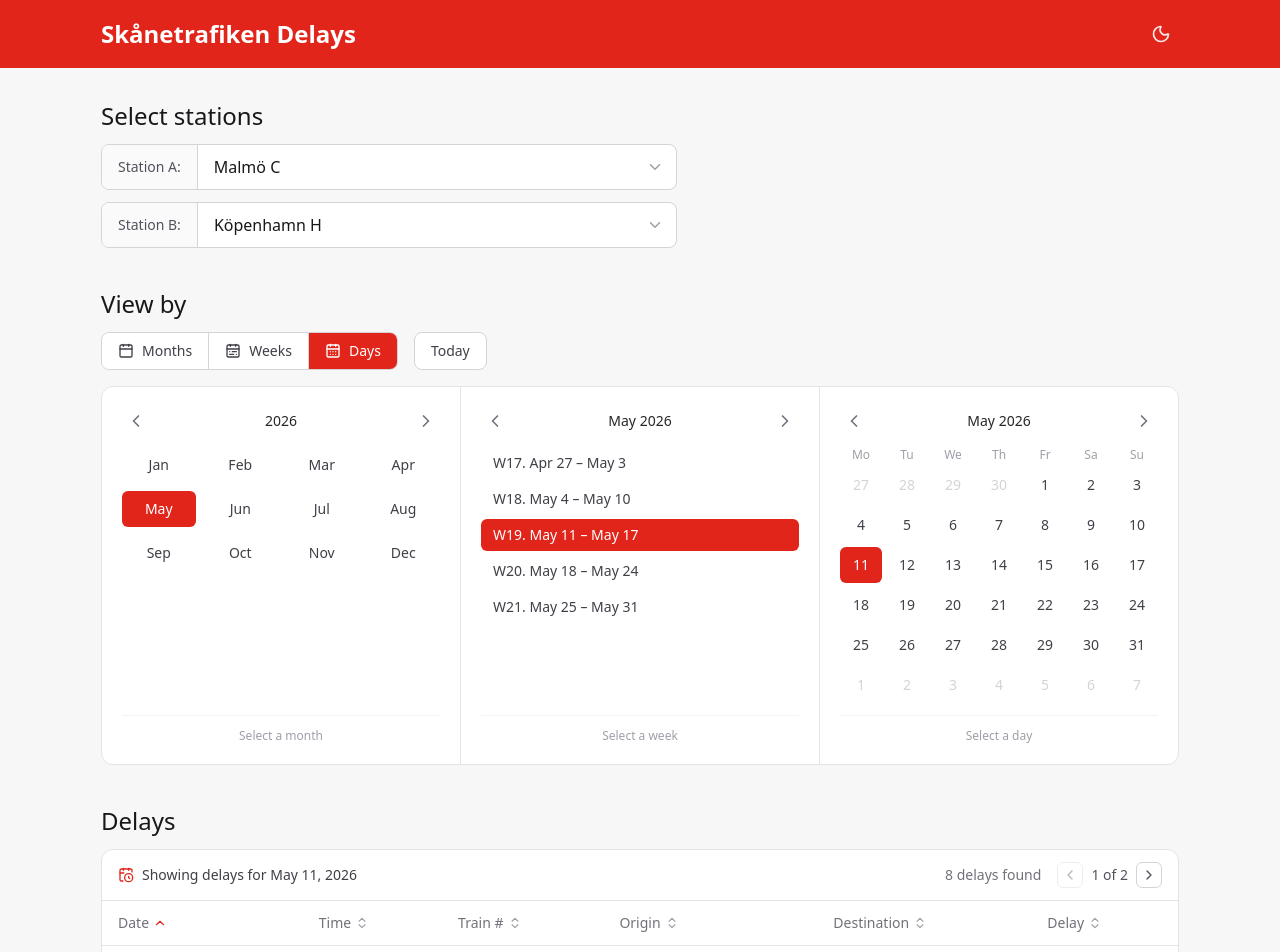
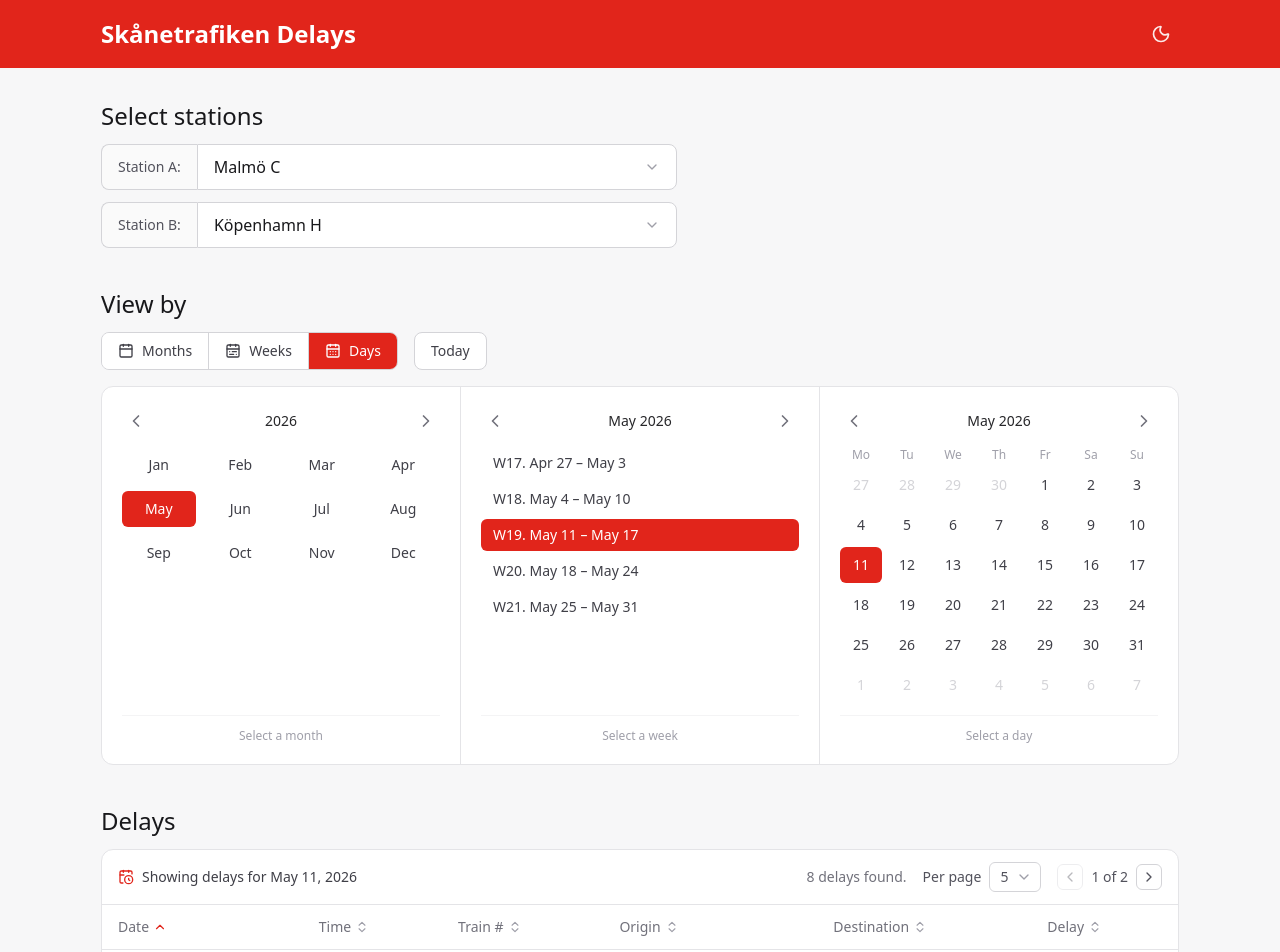
Before and after one commit to nermin99/skanetrafiken-delays, a React (Vite) app: page / in a window 1280 px wide. Shown: the top 952 px of the page. Built offline with nearby package versions, Linux system fonts and the light colour scheme.

Commit message:
Add a per-page dropdown select

```diff
--- a/src/App.tsx
+++ b/src/App.tsx
@@ -1,6 +1,7 @@
 import { useState } from 'react'
 import type { DelayQuery, Granularity, SortColumn, SortDir, Station } from './types'
 import { todaySelections } from './lib/dates'
+import { DEFAULT_PAGE_SIZE } from './lib/pagination'
 import { sortDelays } from './lib/sortDelays'
 import { useDelays } from './hooks/useDelays'
 import { Header } from './components/Header'
@@ -22,14 +23,15 @@
   const [sortColumn, setSortColumn] = useState<SortColumn>('date')
   const [sortDir, setSortDir] = useState<SortDir>('asc')
   const [page, setPage] = useState(1)
+  const [pageSize, setPageSize] = useState<number>(DEFAULT_PAGE_SIZE)
   const [navKey, setNavKey] = useState(0)
 
   const query: DelayQuery = { stationA, stationB, granularity, month: selMonth, week: selWeek, day: selDay }
   const { rows, loading } = useDelays(query)
   const sortedRows = sortDelays(rows, sortColumn, sortDir)
 
-  // Pagination always starts at the first page when the query or the sort changes.
-  const resetKey = `${JSON.stringify(query)}|${sortColumn}|${sortDir}`
+  // Pagination always starts at the first page when the query, sort, or page size changes.
+  const resetKey = `${JSON.stringify(query)}|${sortColumn}|${sortDir}|${pageSize}`
   const [seenResetKey, setSeenResetKey] = useState(resetKey)
   let currentPage = page
   if (seenResetKey !== resetKey) {
@@ -86,7 +88,9 @@
             rows={sortedRows}
             loading={loading}
             page={currentPage}
+            pageSize={pageSize}
             onPageChange={setPage}
+            onPageSizeChange={setPageSize}
             sortColumn={sortColumn}
             sortDir={sortDir}
             onSort={handleSort}
--- a/src/components/DelaysSection.tsx
+++ b/src/components/DelaysSection.tsx
@@ -3,16 +3,17 @@
 import { describePeriod } from '../lib/dates'
 import { DelaysTable } from './DelaysTable'
 import { Pagination } from './Pagination'
+import { PerPageSelect } from './PerPageSelect'
 import { TableSkeleton } from './TableSkeleton'
-
-export const PAGE_SIZE = 5
 
 export function DelaysSection({
   query,
   rows,
   loading,
   page,
+  pageSize,
   onPageChange,
+  onPageSizeChange,
   sortColumn,
   sortDir,
   onSort,
@@ -21,14 +22,16 @@
   rows: readonly DelayRecord[]
   loading: boolean
   page: number
+  pageSize: number
   onPageChange: (page: number) => void
+  onPageSizeChange: (pageSize: number) => void
   sortColumn: SortColumn
   sortDir: SortDir
   onSort: (column: SortColumn) => void
 }) {
-  const pages = Math.max(1, Math.ceil(rows.length / PAGE_SIZE))
+  const pages = Math.max(1, Math.ceil(rows.length / pageSize))
   const safePage = Math.min(page, pages)
-  const pageRows = rows.slice((safePage - 1) * PAGE_SIZE, safePage * PAGE_SIZE)
+  const pageRows = rows.slice((safePage - 1) * pageSize, safePage * pageSize)
   const hasRows = !loading && rows.length > 0
 
   return (
@@ -41,8 +44,9 @@
         {hasRows && (
           <div className="flex items-center gap-4 text-sm text-zinc-500 dark:text-zinc-400">
             <span>
-              {rows.length} {rows.length === 1 ? 'delay' : 'delays'} found
+              {rows.length} {rows.length === 1 ? 'delay' : 'delays'} found.
             </span>
+            <PerPageSelect value={pageSize} onChange={onPageSizeChange} />
             <Pagination page={safePage} pages={pages} onChange={onPageChange} />
           </div>
         )}
@@ -59,7 +63,8 @@
           <div className="overflow-x-auto">
             <DelaysTable rows={pageRows} sortColumn={sortColumn} sortDir={sortDir} onSort={onSort} />
           </div>
-          <div className="flex justify-end border-t border-zinc-200 px-4 py-3 dark:border-zinc-700">
+          <div className="flex flex-wrap items-center justify-end gap-4 border-t border-zinc-200 px-4 py-3 dark:border-zinc-700">
+            <PerPageSelect value={pageSize} onChange={onPageSizeChange} />
             <Pagination page={safePage} pages={pages} onChange={onPageChange} />
           </div>
         </>
--- /dev/null
+++ b/src/components/PerPageSelect.tsx
@@ -0,0 +1,19 @@
+import { PAGE_SIZE_OPTIONS } from '../lib/pagination'
+import { Select } from './Select'
+
+const OPTIONS = PAGE_SIZE_OPTIONS.map((size) => ({ value: String(size), label: String(size) }))
+
+export function PerPageSelect({ value, onChange }: { value: number; onChange: (value: number) => void }) {
+  return (
+    <label className="flex items-center gap-2 text-sm text-zinc-600 dark:text-zinc-300">
+      <span>Per page</span>
+      <Select
+        aria-label="Entries per page"
+        value={String(value)}
+        onChange={(v) => onChange(Number(v))}
+        options={OPTIONS}
+        buttonClassName="rounded-md border border-zinc-300 bg-white py-1 pl-2.5 pr-2 tabular-nums transition-colors hover:bg-zinc-100 dark:border-zinc-600 dark:bg-zinc-900 dark:text-zinc-100 dark:hover:bg-zinc-800"
+      />
+    </label>
+  )
+}
--- /dev/null
+++ b/src/components/Select.tsx
@@ -0,0 +1,193 @@
+import { type KeyboardEvent, useEffect, useId, useRef, useState } from 'react'
+import { Check, ChevronDown } from 'lucide-react'
+
+export type SelectOption<T extends string> = {
+  value: T
+  label: string
+  disabled?: boolean
+}
+
+/**
+ * Custom listbox-style dropdown. Unlike a native `<select>`, the popup is plain
+ * markup, so it follows the app's dark-mode styling. Supports mouse and keyboard
+ * (Enter/Space/Arrows/Home/End/Escape) and closes on outside click or blur.
+ */
+export function Select<T extends string>({
+  value,
+  onChange,
+  options,
+  className = '',
+  buttonClassName = '',
+  'aria-label': ariaLabel,
+}: {
+  value: T
+  onChange: (value: T) => void
+  options: readonly SelectOption<T>[]
+  className?: string
+  buttonClassName?: string
+  'aria-label'?: string
+}) {
+  const [open, setOpen] = useState(false)
+  const [activeIndex, setActiveIndex] = useState(() => options.findIndex((o) => o.value === value))
+  const rootRef = useRef<HTMLDivElement>(null)
+  const buttonRef = useRef<HTMLButtonElement>(null)
+  const listRef = useRef<HTMLUListElement>(null)
+  const listboxId = useId()
+
+  const selected = options.find((o) => o.value === value)
+
+  useEffect(() => {
+    if (!open) return
+    function onPointerDown(e: PointerEvent) {
+      if (!rootRef.current?.contains(e.target as Node)) setOpen(false)
+    }
+    document.addEventListener('pointerdown', onPointerDown)
+    return () => document.removeEventListener('pointerdown', onPointerDown)
+  }, [open])
+
+  useEffect(() => {
+    if (!open) return
+    listRef.current?.focus()
+  }, [open])
+
+  useEffect(() => {
+    if (!open || activeIndex < 0) return
+    const el = listRef.current?.children[activeIndex] as HTMLElement | undefined
+    el?.scrollIntoView({ block: 'nearest' })
+  }, [open, activeIndex])
+
+  function openMenu() {
+    const start = options.findIndex((o) => o.value === value)
+    setActiveIndex(start >= 0 ? start : firstEnabled(options, 0, 1))
+    setOpen(true)
+  }
+
+  function commit(index: number) {
+    const option = options[index]
+    if (!option || option.disabled) return
+    onChange(option.value)
+    setOpen(false)
+    buttonRef.current?.focus()
+  }
+
+  function onButtonKeyDown(e: KeyboardEvent) {
+    if (e.key === 'ArrowDown' || e.key === 'ArrowUp' || e.key === 'Enter' || e.key === ' ') {
+      e.preventDefault()
+      openMenu()
+    }
+  }
+
+  function onListKeyDown(e: KeyboardEvent) {
+    switch (e.key) {
+      case 'Escape':
+        e.preventDefault()
+        setOpen(false)
+        break
+      case 'ArrowDown':
+        e.preventDefault()
+        setActiveIndex((i) => firstEnabled(options, i + 1, 1, i))
+        break
+      case 'ArrowUp':
+        e.preventDefault()
+        setActiveIndex((i) => firstEnabled(options, i - 1, -1, i))
+        break
+      case 'Home':
+        e.preventDefault()
+        setActiveIndex(firstEnabled(options, 0, 1))
+        break
+      case 'End':
+        e.preventDefault()
+        setActiveIndex(firstEnabled(options, options.length - 1, -1))
+        break
+      case 'Enter':
+      case ' ':
+        e.preventDefault()
+        commit(activeIndex)
+        break
+      case 'Tab':
+        setOpen(false)
+        break
+    }
+  }
+
+  return (
+    <div ref={rootRef} className={`relative ${className}`}>
+      <button
+        ref={buttonRef}
+        type="button"
+        aria-haspopup="listbox"
+        aria-expanded={open}
+        aria-controls={open ? listboxId : undefined}
+        aria-label={ariaLabel}
+        onClick={() => (open ? setOpen(false) : openMenu())}
+        onKeyDown={onButtonKeyDown}
+        className={`flex w-full items-center justify-between gap-2 ${buttonClassName}`}
+      >
+        <span className="truncate">{selected?.label ?? value}</span>
+        <ChevronDown size={16} aria-hidden className="shrink-0 text-zinc-400 dark:text-zinc-500" />
+      </button>
+
+      {open && (
+        <ul
+          ref={listRef}
+          id={listboxId}
+          role="listbox"
+          tabIndex={-1}
+          onKeyDown={onListKeyDown}
+          onBlur={(e) => {
+            if (!rootRef.current?.contains(e.relatedTarget as Node)) setOpen(false)
+          }}
+          className="absolute z-20 mt-1 max-h-60 w-full min-w-max overflow-auto rounded-lg border border-zinc-200 bg-white text-sm shadow-lg outline-none dark:border-zinc-700 dark:bg-zinc-800"
+        >
+          {options.map((option, index) => {
+            const isSelected = option.value === value
+            const isActive = index === activeIndex
+            return (
+              <li
+                key={option.value}
+                role="option"
+                aria-selected={isSelected}
+                aria-disabled={option.disabled}
+                onMouseEnter={() => !option.disabled && setActiveIndex(index)}
+                // Select on mousedown (and keep the list focused) so the choice lands
+                // before any blur/outside-click handling can interfere.
+                onMouseDown={(e) => {
+                  e.preventDefault()
+                  commit(index)
+                }}
+                className={[
+                  'flex cursor-pointer items-center gap-2 px-3 py-1.5',
+                  option.disabled
+                    ? 'cursor-not-allowed text-zinc-400 dark:text-zinc-600'
+                    : isActive
+                      ? 'bg-brand text-white'
+                      : 'text-zinc-700 dark:text-zinc-200',
+                ].join(' ')}
+              >
+                <Check
+                  size={14}
+                  aria-hidden
+                  className={isSelected ? (isActive ? 'text-white' : 'text-brand') : 'invisible'}
+                />
+                <span className="truncate">{option.label}</span>
+              </li>
+            )
+          })}
+        </ul>
+      )}
+    </div>
+  )
+}
+
+/** Index of the first non-disabled option scanning from `from` in `step` direction; falls back to `fallback`. */
+function firstEnabled<T extends string>(
+  options: readonly SelectOption<T>[],
+  from: number,
+  step: 1 | -1,
+  fallback = -1
+): number {
+  for (let i = from; i >= 0 && i < options.length; i += step) {
+    if (!options[i].disabled) return i
+  }
+  return fallback
+}
--- a/src/components/StationSelect.tsx
+++ b/src/components/StationSelect.tsx
@@ -1,5 +1,5 @@
-import { ChevronDown } from 'lucide-react'
 import type { Station } from '../types'
+import { Select } from './Select'
 
 export function StationSelect({
   label,
@@ -15,27 +15,18 @@
   disabledOption?: Station
 }) {
   return (
-    <label className="flex items-stretch overflow-hidden rounded-lg border border-zinc-300 bg-white dark:border-zinc-700 dark:bg-zinc-900">
-      <span className="flex items-center border-r border-zinc-300 bg-zinc-50 px-4 py-2.5 text-sm font-medium text-zinc-600 dark:border-zinc-700 dark:bg-zinc-800 dark:text-zinc-300">
+    <label className="relative flex">
+      <span className="flex items-center rounded-l-lg border border-r-0 border-zinc-300 bg-zinc-50 px-4 py-2.5 text-sm font-medium text-zinc-600 dark:border-zinc-700 dark:bg-zinc-800 dark:text-zinc-300">
         {label}
       </span>
-      <span className="relative flex-1">
-        <select
-          value={value}
-          onChange={(e) => onChange(e.target.value as Station)}
-          className="w-full appearance-none bg-transparent px-4 py-2.5 pr-10 text-zinc-900 focus:outline-none dark:text-zinc-100"
-        >
-          {options.map((option) => (
-            <option key={option} value={option} disabled={option === disabledOption}>
-              {option}
-            </option>
-          ))}
-        </select>
-        <ChevronDown
-          size={18}
-          className="pointer-events-none absolute top-1/2 right-3 -translate-y-1/2 text-zinc-400 dark:text-zinc-500"
-        />
-      </span>
+      <Select
+        aria-label={label}
+        value={value}
+        onChange={onChange}
+        options={options.map((option) => ({ value: option, label: option, disabled: option === disabledOption }))}
+        className="flex-1"
+        buttonClassName="h-full rounded-r-lg border border-zinc-300 bg-white px-4 py-2.5 text-left text-zinc-900 dark:border-zinc-700 dark:bg-zinc-900 dark:text-zinc-100"
+      />
     </label>
   )
 }
--- /dev/null
+++ b/src/lib/pagination.ts
@@ -0,0 +1,2 @@
+export const PAGE_SIZE_OPTIONS = [5, 50, 500] as const
+export const DEFAULT_PAGE_SIZE = PAGE_SIZE_OPTIONS[0]
```
